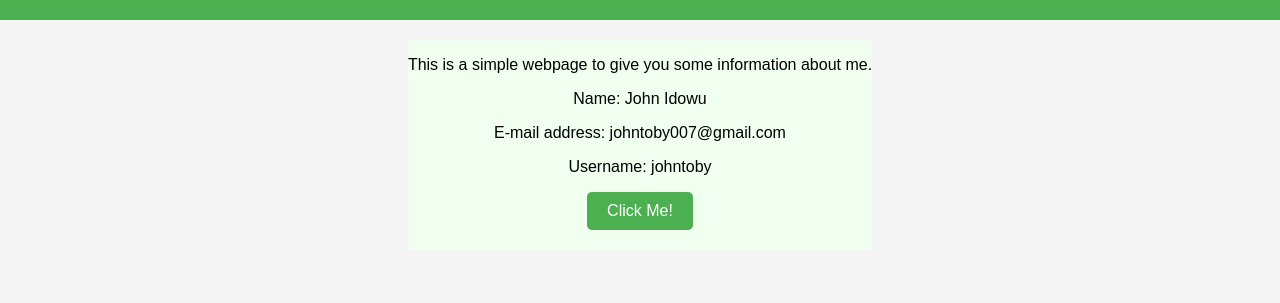
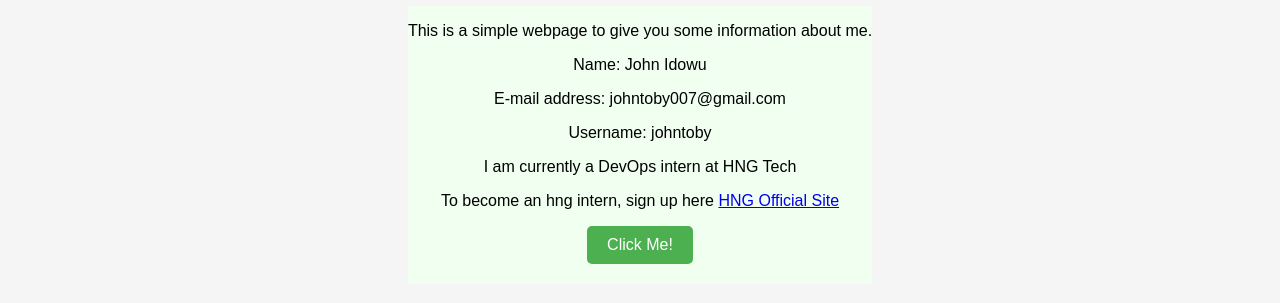
Before and after one commit to johntoby/hng-task1, a plain HTML site: page index.html in a window 1280 px wide. Shown: the part 325-628 px from the top of the page. Drawn offline with Linux system fonts and the light colour scheme.

Commit message:
update to my index.html page to include hng webpage

```diff
--- a/index.html
+++ b/index.html
@@ -15,6 +15,8 @@
         <p>Name: John Idowu</p>
         <p>E-mail address: johntoby007@gmail.com</p>
         <p>Username: johntoby</p>
+        <p> I am currently a DevOps intern at HNG Tech </p>
+        <p> To become an hng intern, sign up here <a href="https://hng.tech" target="_blank"">HNG Official Site</a> </p>
         <button id="clickMeButton">Click Me!</button>
         <p id="message"></p>
     </main>
```
